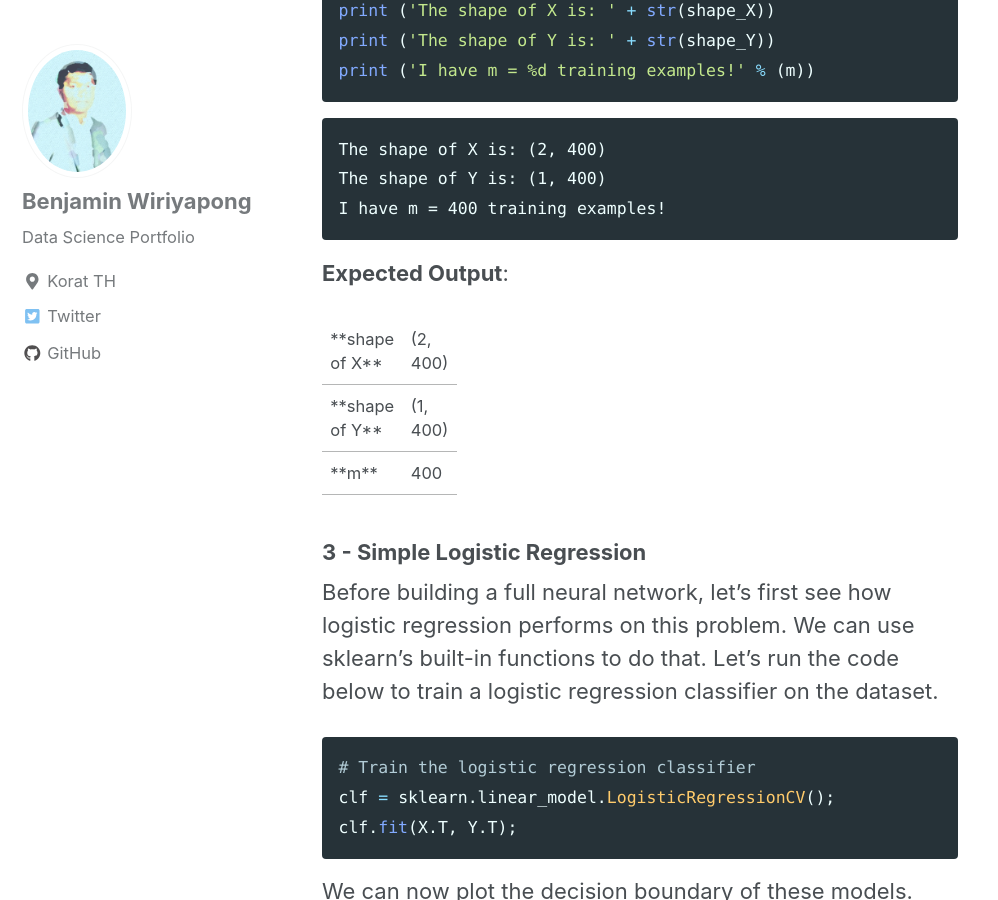
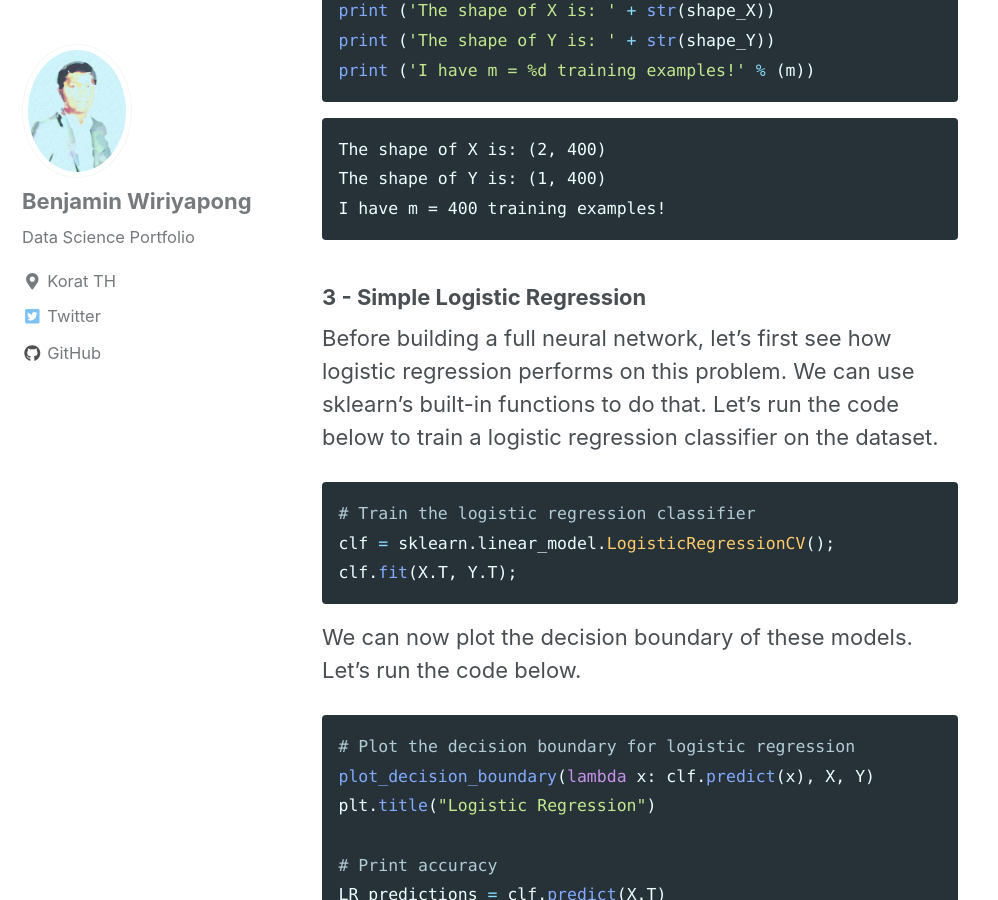
Before and after one commit to benjaminsw/benjaminsw.github.io, a Jekyll site: the page built from _pages/nn/Planar-Data-Classification-with-One-Hidden-Layer-NN.md, in a window 1280 px wide and 900 px high, scrolled down 3400 px. Shown: the whole window, without its empty margins (0-998 px from the left). Built offline with Jekyll 4.4.1, drawn with Linux system fonts in a browser that asks for light colours; nearby versions of some CDN libraries; formulas are drawn with MathJax 3.

Commit message:
Planar Data Classification with One Hidden Layer

```diff
--- a/_pages/nn/Planar-Data-Classification-with-One-Hidden-Layer-NN.md
+++ b/_pages/nn/Planar-Data-Classification-with-One-Hidden-Layer-NN.md
@@ -85,28 +85,6 @@ print ('I have m = %d training examples!' % (m))
     The shape of X is: (2, 400)
     The shape of Y is: (1, 400)
     I have m = 400 training examples!
-
-
-**Expected Output**:
-
-<table style="width:20%">
-
-  <tr>
-    <td>**shape of X**</td>
-    <td> (2, 400) </td>
-  </tr>
-
-  <tr>
-    <td>**shape of Y**</td>
-    <td>(1, 400) </td>
-  </tr>
-
-    <tr>
-    <td>**m**</td>
-    <td> 400 </td>
-  </tr>
-
-</table>
 
 ### 3 - Simple Logistic Regression
 
```
